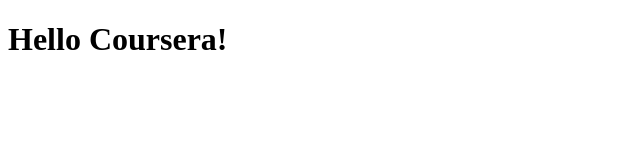
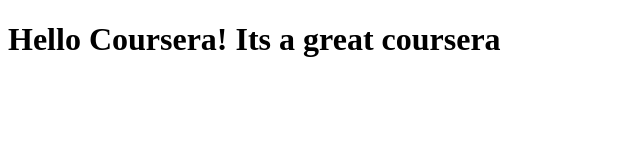
Before and after one commit to varuuz/courseratest, a plain HTML site: page site/index.html in a window 1280 px wide. Shown: the whole page, without its empty margins (0-640 px from the left). Drawn offline with Linux system fonts and the light colour scheme.

Commit message:
My first change

```diff
--- a/site/index.html
+++ b/site/index.html
@@ -4,7 +4,7 @@
 	<title>Hello Coursera!</title>
 </head>
 <body>
-	<H1>Hello Coursera!</H1>
+	<H1>Hello Coursera! Its a great coursera</H1>
 
 </body>
 </html>
```
